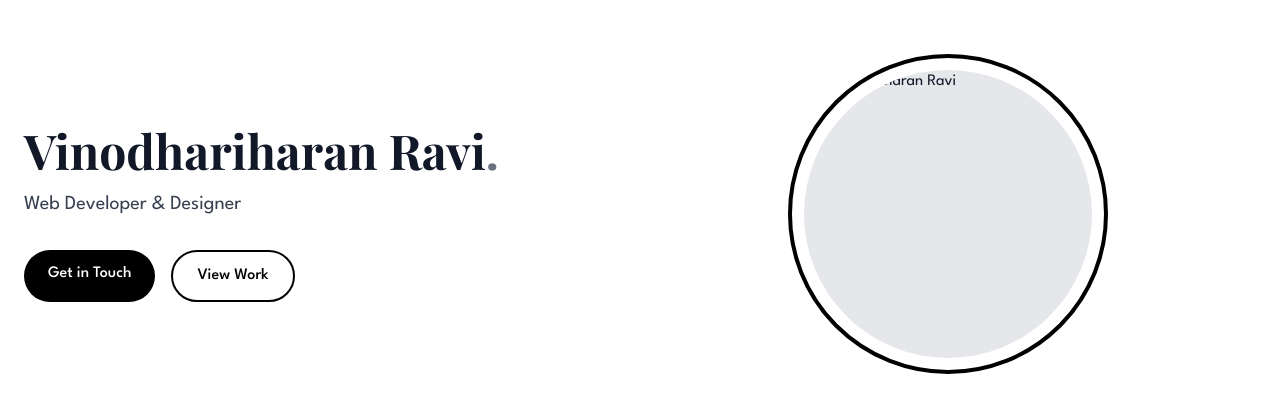
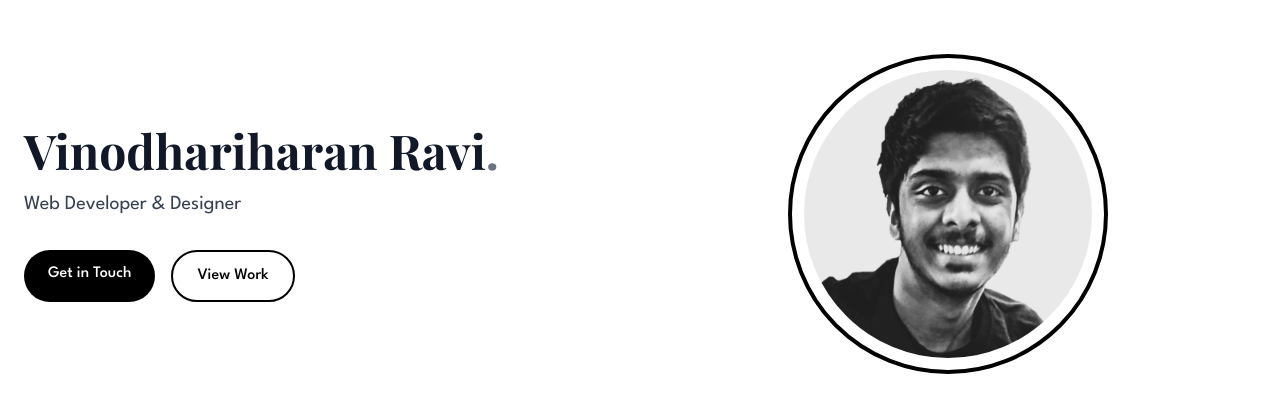
Before and after one commit to Vinodhariharan/Portfolio, a plain HTML site: page index.html in a window 1280 px wide. Shown: the part 186-594 px from the top of the page. Drawn offline with nearby package versions, Linux system fonts and the light colour scheme; a web font is replaced by a local one.

Commit message:
image added

```diff
--- a/index.html
+++ b/index.html
@@ -220,7 +220,7 @@
                 <div class="relative w-64 h-64 md:w-80 md:h-80">
                     <div class="absolute inset-0 border-4 border-black dark:border-white rounded-full"></div>
                     <div class="absolute inset-4 bg-gray-200 dark:bg-gray-700 rounded-full flex items-center justify-center overflow-hidden">
-                        <img src="../../../../Pictures/Black and White DP.png" alt="Vinodhariharan Ravi" class="w-full h-full object-cover">
+                        <img src="./assets/Black and White DP.png" alt="Vinodhariharan Ravi" class="w-full h-full object-cover">
                     </div>
                 </div>
             </div>
```
Also changed, not shown: assets/Black and White DP.png (added).
